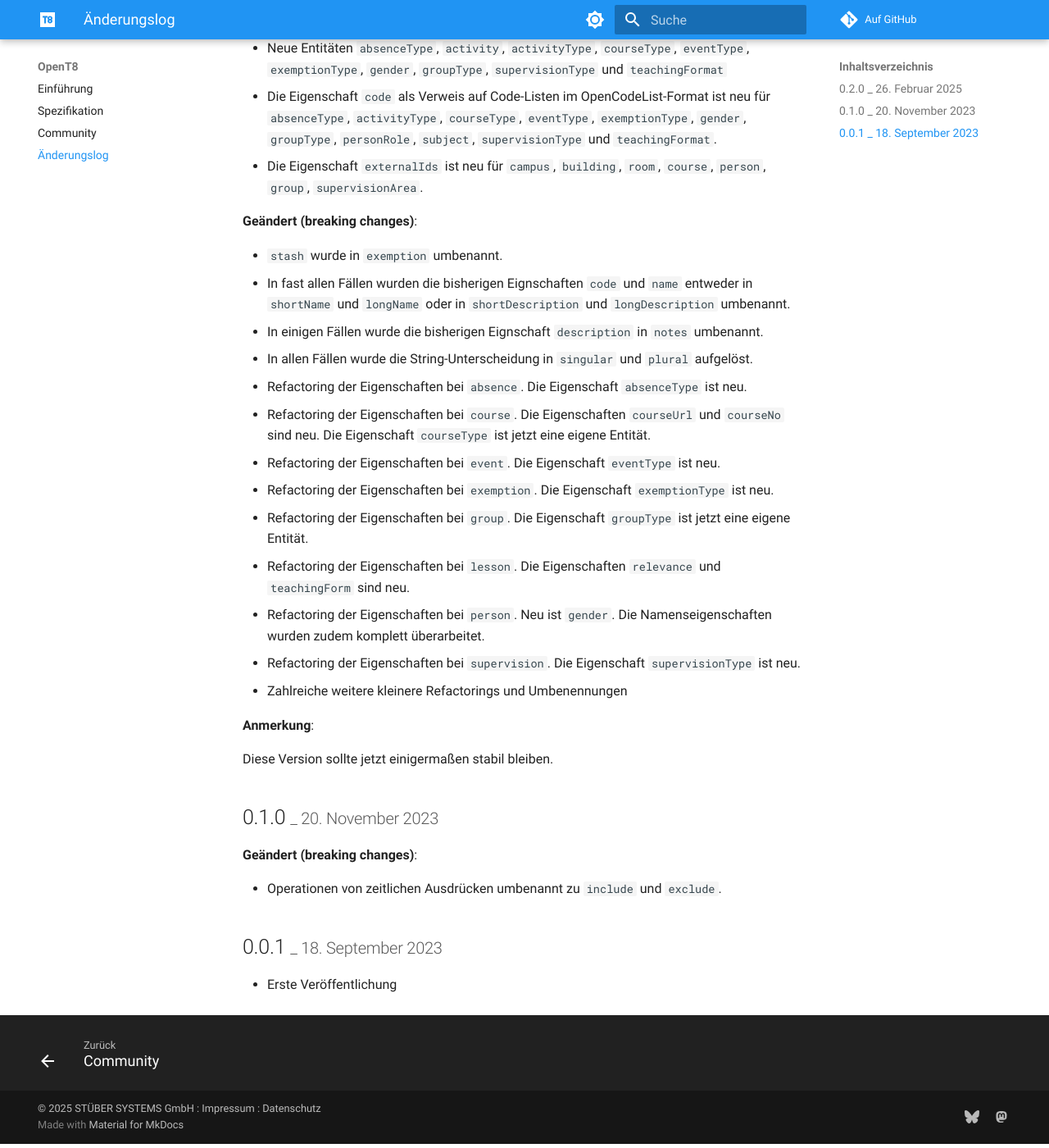
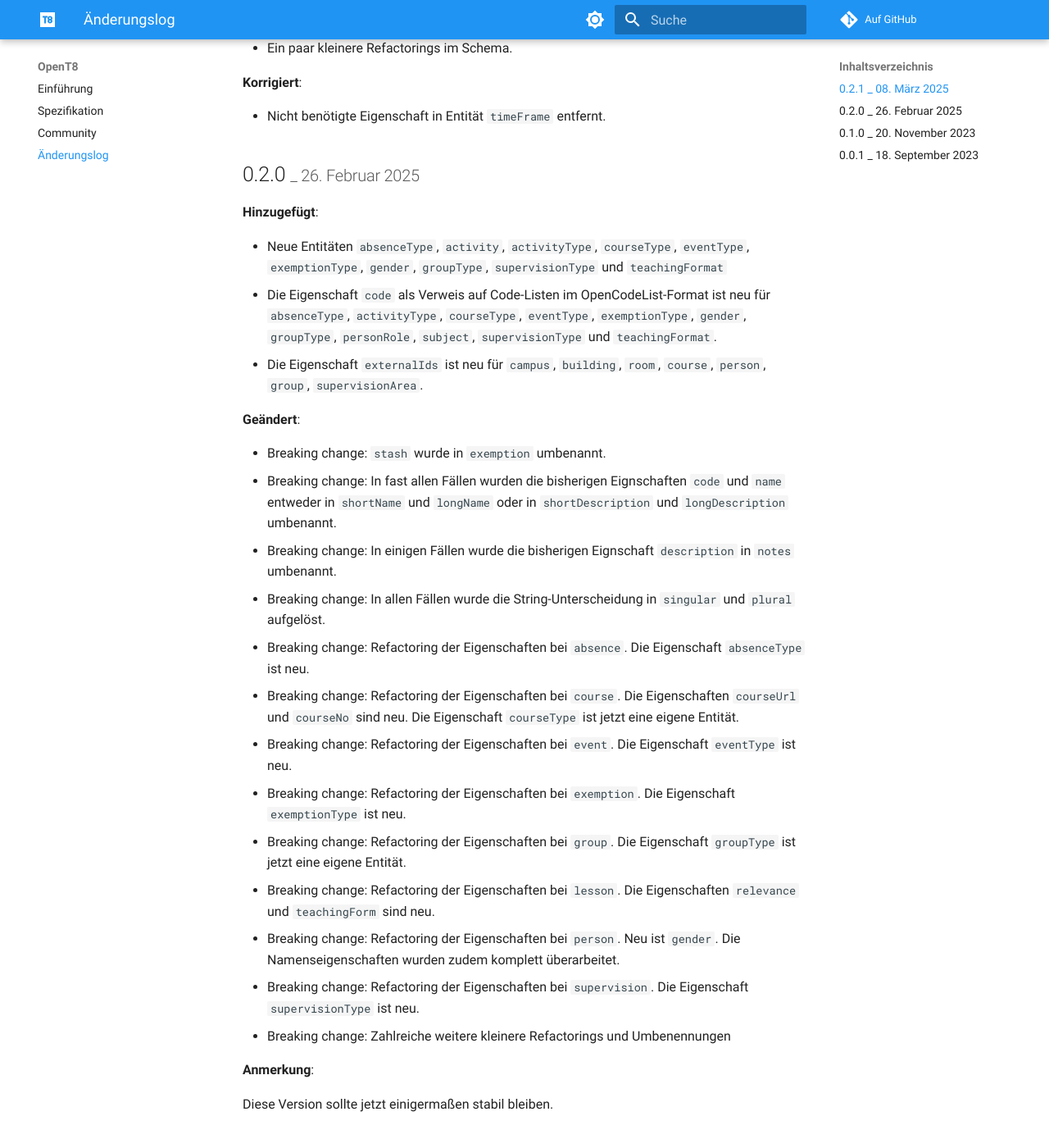
Before and after one commit to openpotato/opent8, an MkDocs documentation site: the page built from website/docs/change-log.md, in a window 1280 px wide and 1400 px high, scrolled down 226 px. Shown: the whole window at 82% size. Built offline with MkDocs 1.6.1 and Material for MkDocs 9.7.7, drawn with Linux system fonts in a browser that asks for light colours; comment, search, counter and statistics services are not loaded; some of the changed text lies outside the part shown.

Commit message:
Updates and fixes for version 0.2.1

```diff
--- a/website/docs/change-log.md
+++ b/website/docs/change-log.md
@@ -1,4 +1,14 @@
 # Änderungslog
+
+## 0.2.1 <small>_ 08. März 2025</small>
+
+**Geändert**:
+
++ Ein paar kleinere Refactorings im Schema.
+
+**Korrigiert**:
+
++ Nicht benötigte Eigenschaft in Entität `timeFrame` entfernt.
 
 ## 0.2.0 <small>_ 26. Februar 2025</small>
 
@@ -8,21 +18,21 @@
 + Die Eigenschaft `code` als Verweis auf Code-Listen im OpenCodeList-Format ist neu für `absenceType`, `activityType`, `courseType`, `eventType`, `exemptionType`, `gender`, `groupType`, `personRole`, `subject`, `supervisionType` und `teachingFormat`.
 + Die Eigenschaft `externalIds` ist neu für `campus`, `building`, `room`, `course`, `person`, `group`, `supervisionArea`.
 
-**Geändert (breaking changes)**:
+**Geändert**:
 
-+ `stash` wurde in `exemption` umbenannt.
-+ In fast allen Fällen wurden die bisherigen Eignschaften `code` und `name` entweder in `shortName` und `longName` oder in `shortDescription` und `longDescription` umbenannt.
-+ In einigen Fällen wurde die bisherigen Eignschaft `description` in `notes` umbenannt.
-+ In allen Fällen wurde die String-Unterscheidung in `singular` und `plural` aufgelöst.
-+ Refactoring der Eigenschaften bei `absence`. Die Eigenschaft `absenceType` ist neu.
-+ Refactoring der Eigenschaften bei `course`. Die Eigenschaften `courseUrl` und `courseNo` sind neu. Die Eigenschaft `courseType` ist jetzt eine eigene Entität.
-+ Refactoring der Eigenschaften bei `event`. Die Eigenschaft `eventType` ist neu.
-+ Refactoring der Eigenschaften bei `exemption`. Die Eigenschaft `exemptionType` ist neu.
-+ Refactoring der Eigenschaften bei `group`. Die Eigenschaft `groupType` ist jetzt eine eigene Entität.
-+ Refactoring der Eigenschaften bei `lesson`. Die Eigenschaften `relevance` und `teachingForm` sind neu.
-+ Refactoring der Eigenschaften bei `person`. Neu ist `gender`. Die Namenseigenschaften wurden zudem komplett überarbeitet.
-+ Refactoring der Eigenschaften bei `supervision`. Die Eigenschaft `supervisionType` ist neu.
-+ Zahlreiche weitere kleinere Refactorings und Umbenennungen
++ Breaking change: `stash` wurde in `exemption` umbenannt.
++ Breaking change: In fast allen Fällen wurden die bisherigen Eignschaften `code` und `name` entweder in `shortName` und `longName` oder in `shortDescription` und `longDescription` umbenannt.
++ Breaking change: In einigen Fällen wurde die bisherigen Eignschaft `description` in `notes` umbenannt.
++ Breaking change: In allen Fällen wurde die String-Unterscheidung in `singular` und `plural` aufgelöst.
++ Breaking change: Refactoring der Eigenschaften bei `absence`. Die Eigenschaft `absenceType` ist neu.
++ Breaking change: Refactoring der Eigenschaften bei `course`. Die Eigenschaften `courseUrl` und `courseNo` sind neu. Die Eigenschaft `courseType` ist jetzt eine eigene Entität.
++ Breaking change: Refactoring der Eigenschaften bei `event`. Die Eigenschaft `eventType` ist neu.
++ Breaking change: Refactoring der Eigenschaften bei `exemption`. Die Eigenschaft `exemptionType` ist neu.
++ Breaking change: Refactoring der Eigenschaften bei `group`. Die Eigenschaft `groupType` ist jetzt eine eigene Entität.
++ Breaking change: Refactoring der Eigenschaften bei `lesson`. Die Eigenschaften `relevance` und `teachingForm` sind neu.
++ Breaking change: Refactoring der Eigenschaften bei `person`. Neu ist `gender`. Die Namenseigenschaften wurden zudem komplett überarbeitet.
++ Breaking change: Refactoring der Eigenschaften bei `supervision`. Die Eigenschaft `supervisionType` ist neu.
++ Breaking change: Zahlreiche weitere kleinere Refactorings und Umbenennungen
 
 **Anmerkung**:
 
@@ -30,9 +40,9 @@
 
 ## 0.1.0 <small>_ 20. November 2023</small>
 
-**Geändert (breaking changes)**:
+**Geändert**:
 
-+ Operationen von zeitlichen Ausdrücken umbenannt zu `include` und `exclude`.
++ Breaking change: Operationen von zeitlichen Ausdrücken umbenannt zu `include` und `exclude`.
 
 ## 0.0.1 <small>_ 18. September 2023</small>
 
```
Also changed, not shown: website/docs/specification.md (+1 -1 lines), 1 other file.
